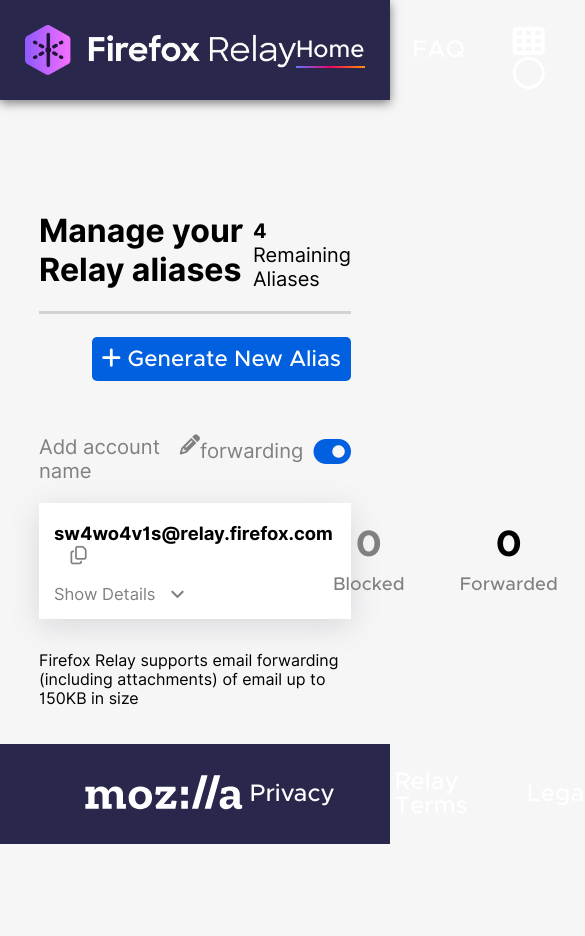
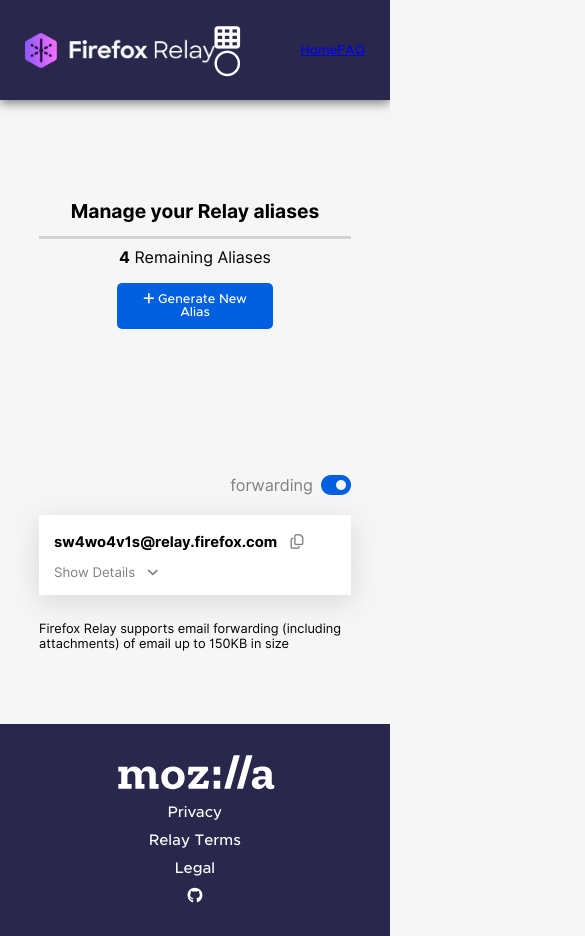
Before and after one commit to peetypeet5000/privacy-security-submission, a website: page index.html in a window 390 px wide. Shown: the top 936 px of the page, 585 px wide, since content can reach past the window. Before the commit the page ends 844 px from the top, so only its background shows below. Drawn offline with Linux system fonts and the light colour scheme.

Commit message:
mostly complete mobile style

```diff
--- a/assets/styles.css
+++ b/assets/styles.css
@@ -17,6 +17,10 @@
 /* Put CSS Styles Here */
 
 /* Overall Styles */
+
+html {
+    font-size: 100%;
+}
 
 body {
     margin: 0px;
@@ -42,6 +46,10 @@
     display: none;
 }
 
+.mobile-only {
+    display: none;
+}
+
 /* Header Styles */
 
 header {
@@ -59,7 +67,7 @@
 
 .header-nav a {
     margin: auto 2em auto auto;
-    font-size: 1.5em;
+    font-size: 1.2em;
     text-decoration: none;
     color: white;
 }
@@ -75,7 +83,7 @@
 .header-buttons i {
     margin: auto 1em auto auto;
     color: white;
-    font-size: 2em;
+    font-size: 2rem;
 }
 
 .header-nav .active::after  {
@@ -105,7 +113,7 @@
 
 
 .main-text h2 {
-    font-size: 2em;
+    font-size: 2rem;
     margin-bottom: 5px;
 }
 
@@ -133,7 +141,7 @@
 }
 
 .email {
-    margin-top: 100px;
+    margin-top: 15vh;
     font-size: 1.15em;
 }
 
@@ -257,14 +265,12 @@
 footer {
     padding: 25px;
     background: rgb(41,40,76);
-    display: flex;
     justify-content: space-between;
     height: 50px;
     font-family: var(--metropolis);
 }
 
 nav.footer-ele {
-    display: flex;
     justify-content: center;
 }
 
@@ -272,7 +278,7 @@
     margin-right: 20px;
     color: white;
     text-decoration: none;
-    font-size: 1.5em;
+    font-size: 1.2em;
     margin: auto 2.5em auto auto;
 }
 
@@ -281,3 +287,109 @@
     max-height: 50px;
     margin-left: 50px;
 }
+
+@media screen and (max-width: 760px) {
+    html {
+        font-size: 85%;
+    }
+
+/* Mobile Breakpoint */
+@media screen and (max-width: 550px) {
+    html {
+        font-size: 80%;
+    }
+
+    .no-mobile {
+        display: none;
+    }
+
+    .mobile-only {
+        display: flex;
+    }
+
+    header {
+        justify-content: space-between;
+        align-items: center;
+    }
+
+
+    .logo {
+        height: 35px;
+    }
+
+    .manage-bar {
+        flex-direction: column;
+        border: none;
+        align-items: center;
+    }
+
+    .manage-bar h2 {
+        padding-bottom: 1rem;
+        width: 100%;
+        font-size: 1.5rem;
+        border-bottom: 3px solid lightgrey;
+        text-align: center;
+    }
+
+    .manage-bar p {
+        margin-top: .3rem;
+    }
+
+    .main-text {
+        display: flex;
+        flex-direction: column;
+    }
+
+    .main-text button {
+        max-width: 50%;
+        font-size: 1rem;
+        margin: auto auto auto auto;
+    }
+
+    .email-header {
+        justify-content: flex-end;
+    }
+
+    #expanded-stats {
+        flex-direction: column;
+        justify-content: center;
+    }
+
+    .email-detail {
+        width: 100%;
+        flex-direction: column;
+    }
+
+    .indiv-email-detail {
+        flex-direction: row;
+        align-items: center;
+        justify-content: space-between;
+    }
+
+    .indiv-email-detail h6 {
+        margin: auto 0 auto auto;
+    }
+
+    .indiv-email-detail h4 {
+        margin: .5rem auto .5rem 0;
+    }
+
+    footer {
+        height: auto;
+        flex-wrap: wrap;
+        justify-content: space-evenly;
+        flex-direction: column;
+    }
+
+    .footer-ele {
+        flex-direction: column;
+    }
+
+    .footer-ele a{
+        margin: .5rem auto .5rem auto;
+    }
+
+    img.footer-ele {
+        margin: auto;
+    }
+}
--- a/index.html
+++ b/index.html
@@ -23,7 +23,7 @@
 
     <header class="flex">
         <img class="logo" src="/assets/img/logo-relay.png" alt="Firefox Relay Logo">
-        <nav class="header-nav flex">
+        <nav class="header-nav flex no-mobile">
             <a href="#" class="active">Home</a>
             <a href="#">FAQ</a>
         </nav>
@@ -31,6 +31,10 @@
             <a href="#"><i class="fas fa-th"></i></a>
             <a href="#"><i class="far fa-circle"></i></a>
         </div>
+        <nav class="mobile-menu mobile-only">
+            <a href="#" class="active">Home</a>
+            <a href="#">FAQ</a>
+        </nav>
     </header>
 
     <div class="content">
@@ -45,7 +49,7 @@
 
         <div class="email">
             <div class="email-header flex">
-                <p class="add-acc flex">Add account name <i class="fas fa-pencil-alt"></i></p>
+                <p class="add-acc flex no-mobile">Add account name <i class="fas fa-pencil-alt"></i></p>
                 <p class="forward flex"><span class="up">forwarding</span>   <i class="fas fa-toggle-on"></i></p>
             </div>
 
@@ -56,7 +60,7 @@
                         <div id="detail-button"><span>Show Details</span><i class="fas fa-angle-down left-marg"></i></div>
                     </div>
 
-                    <div class="stat-numbers flex">
+                    <div class="stat-numbers flex no-mobile">
                         <div class="indiv-stat flex">
                             <h4 class="grey">0</h4>
                             <p class="grey">Blocked</p>
@@ -75,9 +79,22 @@
                             <p class="grey">Created:</p>
                             <h6>May 10, 2021</h6>
                         </div>
-                        <div class="indiv-email-detail flex left">
+
+                        <div class="indiv-email-detail flex mobile-only">
+                            <h4 class="grey">0</h4>
+                            <p class="grey">Blocked</p>
+                        </div>
+
+                        <div class="indiv-email-detail flex mobile-only">
+                            <h4>0</h4>
+                            <p class="grey">Forwarded</p>
+                        </div>
+
+                        <div class="indiv-email-detail flex left no-mobile">
                             <p class="grey">Forward emails to:</p>
                             <h6>mcrawford@mozilla.com</h6>
+                        </div>
+                        <div class="stat-numbers flex mobile-only">
                         </div>
                     </div>
                     <div>
@@ -93,12 +110,14 @@
             <p>Firefox Relay supports email forwarding (including attachments) of email up to 150KB in size</p>
         </div>
 
+        <br><br><br><br>
+
     </div>
 
-    <footer>
+    <footer class="flex">
         <img class="footer-ele" src="/assets/img/logo-mozilla.svg" alt="Mozilla Logo">
 
-        <nav class="footer-ele">
+        <nav class="footer-ele flex">
             <a href="#">Privacy</a>
             <a href="#">Relay Terms</a>
             <a href="#">Legal</a>
```
